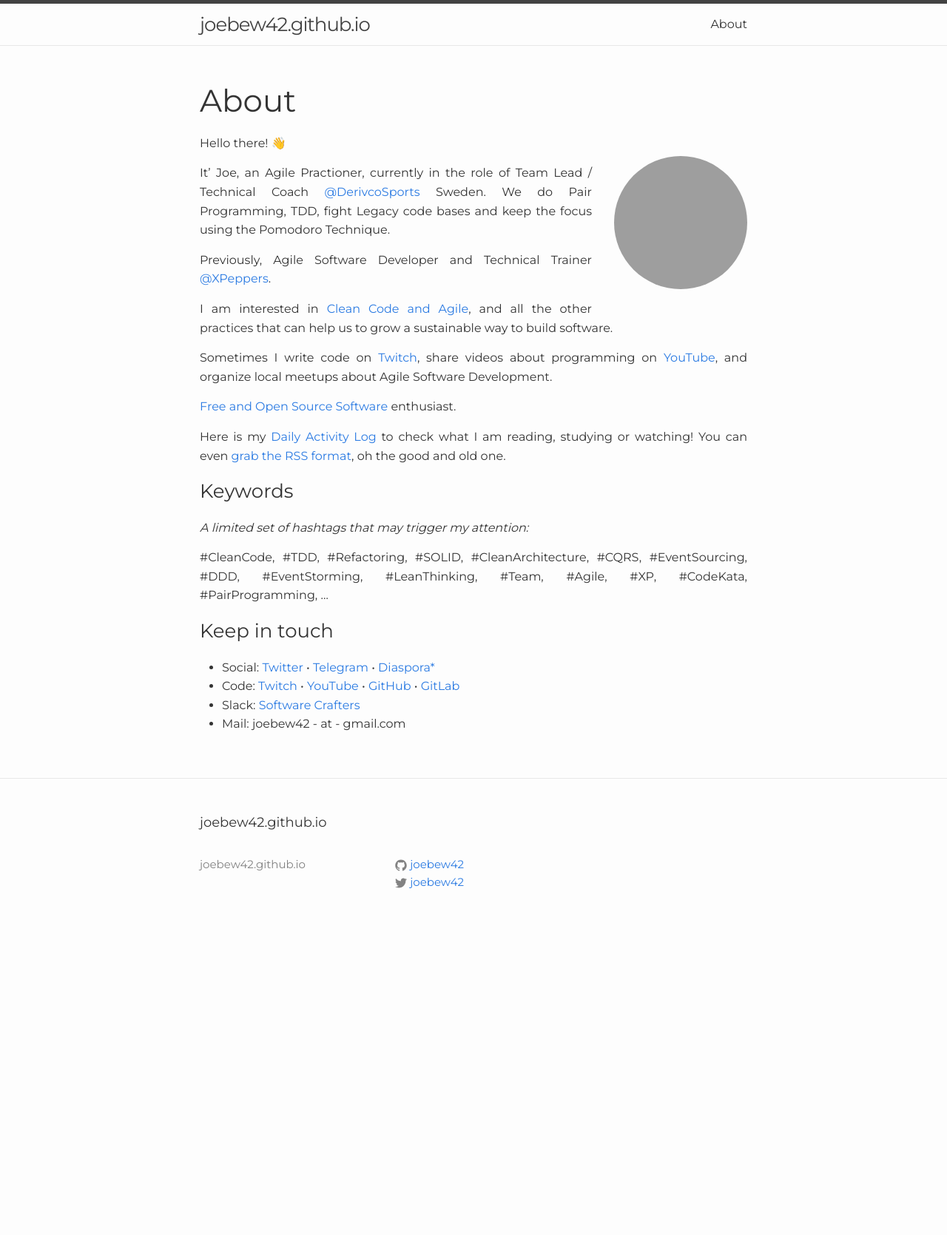
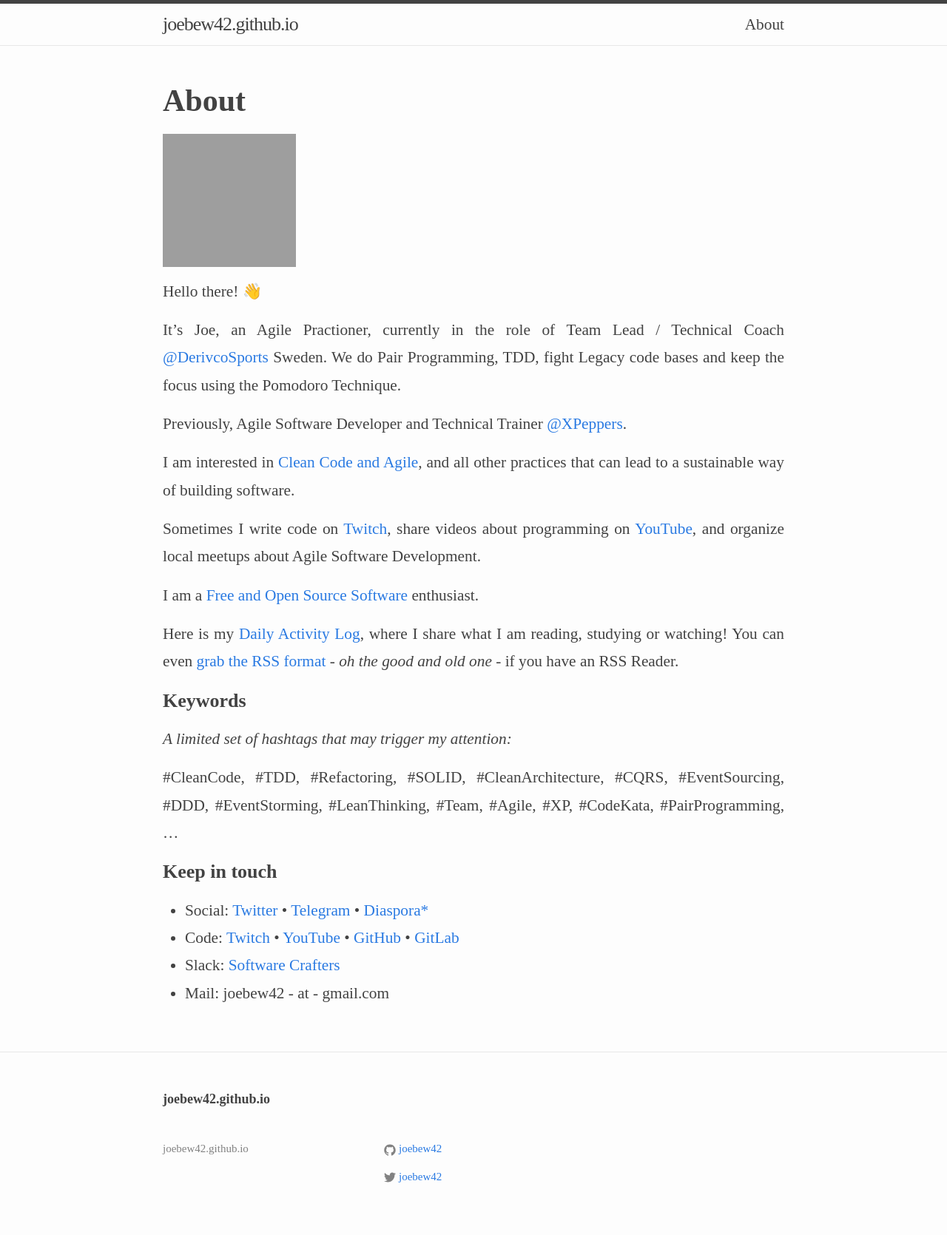
Before and after one commit to joebew42/joebew42.github.io, a Jekyll site: the page built from about.md, in a window 1280 px wide. Shown: the whole page at 74% size. Built offline with Jekyll 4.4.1, drawn with Linux system fonts in a browser that asks for light colours; some web fonts are replaced; before the commit the page ends 1265 px from its top, so only the background shows below that; grey boxes are pictures that could not be loaded.

Commit message:
update the about page

```diff
--- a/_includes/head.html
+++ b/_includes/head.html
@@ -6,7 +6,8 @@
   <title>{% if page.title %}{{ page.title | escape }}{% else %}{{ site.title | escape }}{% endif %}</title>
   <meta name="description" content="{% if page.excerpt %}{{ page.excerpt | strip_html | strip_newlines | truncate: 160 }}{% else %}{{ site.description }}{% endif %}">
 
-  <link href="https://fonts.googleapis.com/css?family=Montserrat&display=swap" rel="stylesheet">
+  <link href="https://fonts.googleapis.com/css?family=Source+Serif+Pro:400,700&display=swap" rel="stylesheet">
+
   <link rel="stylesheet" href="{{ "/css/main.css" | prepend: site.baseurl }}">
   <link rel="canonical" href="{{ page.url | replace:'index.html','' | prepend: site.baseurl | prepend: site.url }}">
   <link rel="alternate" type="application/rss+xml" title="{{ site.title }}" href="{{ "/feed.xml" | prepend: site.baseurl | prepend: site.url }}">
--- a/_sass/_base.scss
+++ b/_sass/_base.scss
@@ -83,7 +83,7 @@
  * Headings
  */
 h1, h2, h3, h4, h5, h6 {
-    font-weight: $base-font-weight;
+    font-weight: $heading-font-weight;
 }
 
 
--- a/_sass/_layout.scss
+++ b/_sass/_layout.scss
@@ -191,7 +191,6 @@
 
 .post-link {
     display: block;
-    font-size: 24px;
 }
 
 
--- a/about.md
+++ b/about.md
@@ -4,21 +4,21 @@
 permalink: /about/
 ---
 
-<img alt="profile photo" src="https://avatars1.githubusercontent.com/u/1238549?v=4&s=180" style="float:right;margin:30px;margin-right:0;border-radius:50%" />
+<img alt="profile photo" src="https://avatars1.githubusercontent.com/u/1238549?v=4&s=180" class="center" />
 
 Hello there! 👋
 
-It' Joe, an Agile Practioner, currently in the role of Team Lead / Technical Coach [@DerivcoSports](https://twitter.com/DerivcoSports) Sweden. We do Pair Programming, TDD, fight Legacy code bases and keep the focus using the Pomodoro Technique.
+It's Joe, an Agile Practioner, currently in the role of Team Lead / Technical Coach [@DerivcoSports](https://twitter.com/DerivcoSports) Sweden. We do Pair Programming, TDD, fight Legacy code bases and keep the focus using the Pomodoro Technique.
 
 Previously, Agile Software Developer and Technical Trainer [@XPeppers](https://twitter.com/xpeppers).
 
-I am interested in [Clean Code and Agile](https://github.com/joebew42/study-path), and all the other practices that can help us to grow a sustainable way to build software.
+I am interested in [Clean Code and Agile](https://github.com/joebew42/study-path), and all other practices that can lead to a sustainable way of building software.
 
 Sometimes I write code on [Twitch](https://twitch.tv/joebew42), share videos about programming on [YouTube](https://www.youtube.com/channel/UCEt-X-5yZ86SYTNDbSQgVAQ), and organize local meetups about Agile Software Development.
 
-[Free and Open Source Software](https://www.fsf.org/) enthusiast.
+I am a [Free and Open Source Software](https://www.fsf.org/) enthusiast.
 
-Here is my [Daily Activity Log](http://joebew42.github.io/events.xml) to check what I am reading, studying or watching! You can even [grab the RSS format](https://daily2rss.herokuapp.com/rss/?url=http://joebew42.github.io/events), oh the good and old one.
+Here is my [Daily Activity Log](http://joebew42.github.io/events.xml), where I share what I am reading, studying or watching! You can even [grab the RSS format](https://daily2rss.herokuapp.com/rss/?url=http://joebew42.github.io/events) - _oh the good and old one_ - if you have an RSS Reader.
 
 ### Keywords
 
--- a/css/main.scss
+++ b/css/main.scss
@@ -6,15 +6,16 @@
 
 
 // Our variables
-$base-font-family: 'Montserrat', serif;
-$base-font-size:   16px;
+$base-font-family: 'Source Serif Pro', serif;
+$base-font-size:   16pt;
 $base-font-weight: 400;
+$heading-font-weight: 700;
 $small-font-size:  $base-font-size * 0.875;
-$base-line-height: 1.6;
+$base-line-height: 28pt;
 
 $spacing-unit:     30px;
 
-$text-color:       #333;
+$text-color:       #424242;
 $background-color: #fdfdfd;
 $brand-color:      #2a7ae2;
 
@@ -23,10 +24,10 @@
 $grey-color-dark:  darken($grey-color, 25%);
 
 // Width of the content area
-$content-width:    800px;
+$content-width:    900px;
 
 $on-palm:          600px;
-$on-laptop:        800px;
+$on-laptop:        900px;
 
 
 
```
